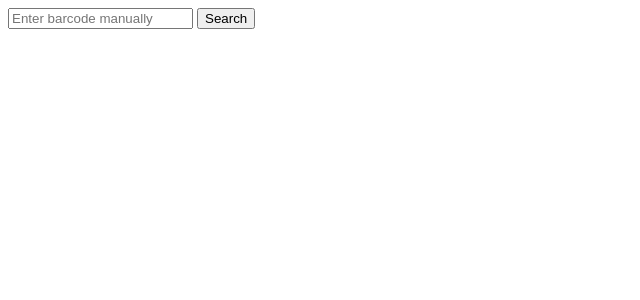
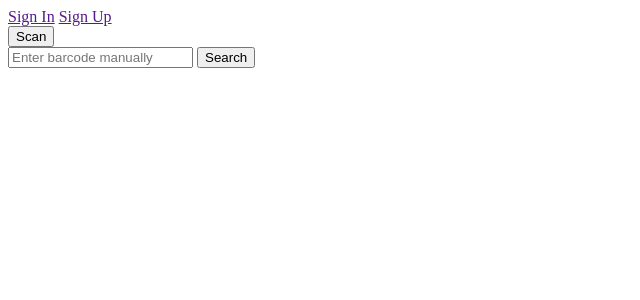
Before and after one commit to YazRaso/MyByte, a Flask app: page / in a window 1280 px wide. Shown: the top 300 px of the page, without its empty margins (0-640 px from the left). Run offline with Flask 3, Linux system fonts and the light colour scheme; some libraries are stand-ins or nearby versions.

Commit message:
scan button

```diff
--- a/app.py
+++ b/app.py
@@ -2,6 +2,7 @@
 # flask docs: https://flask.palletsprojects.com/en/stable/quickstart/
 # api docs: https://openfoodfacts.github.io/openfoodfacts-server/api/
 # 3017624010701 - sample barcode
+# https://world.openfoodfacts.org/api/v2/product/3017624010701
 from flask import Flask, request, jsonify, render_template
 import requests as r
 
--- a/static/css/styles.css
+++ b/static/css/styles.css
@@ -25,6 +25,7 @@
     background-color: #444;
     padding: 10px;
     text-align: center;
+    display: flex;
 }
 
 nav a {
--- a/static/scripts.js
+++ b/static/scripts.js
@@ -1,3 +1,8 @@
+const scannerContainer = document.getElementById('scanner-container');
+
+document.getElementById('scan-button').addEventListener('click', function() {
+    scannerContainer.style.display = 'block';
+
     Quagga.init({
         inputStream: {
             name: "Live",
@@ -24,15 +29,12 @@
         if (video) {
             video.style.transform = 'scaleX(-1)';
         }
-
         Quagga.start();
     });
-
 
     Quagga.onDetected(function(result) {
         const barcode = result.codeResult.code;
         console.log("Barcode detected:", barcode);
-
 
         fetch('/scan', {
             method: 'POST',
@@ -52,5 +54,7 @@
         .catch(error => {
             console.error("Error sending barcode to server:", error);
         });
-    Quagga.stop()
+        scannerContainer.style.display = 'none';  // Hide scanner after detection
+        Quagga.stop();
     });
+});
--- a/templates/base.html
+++ b/templates/base.html
@@ -14,10 +14,13 @@
     </header>
 
     <nav>
-
+        <a href="">Sign In</a>
+        <a href="">Sign Up</a>
     </nav>
 
-    <div id="scanner-container">
+    <button id="scan-button">Scan</button>
+
+    <div id="scanner-container" style="display: none;">
         <div id="interactive" class="viewport"></div>
     </div>
 
```
Lines whose indentation alone changed are shown as unchanged.
